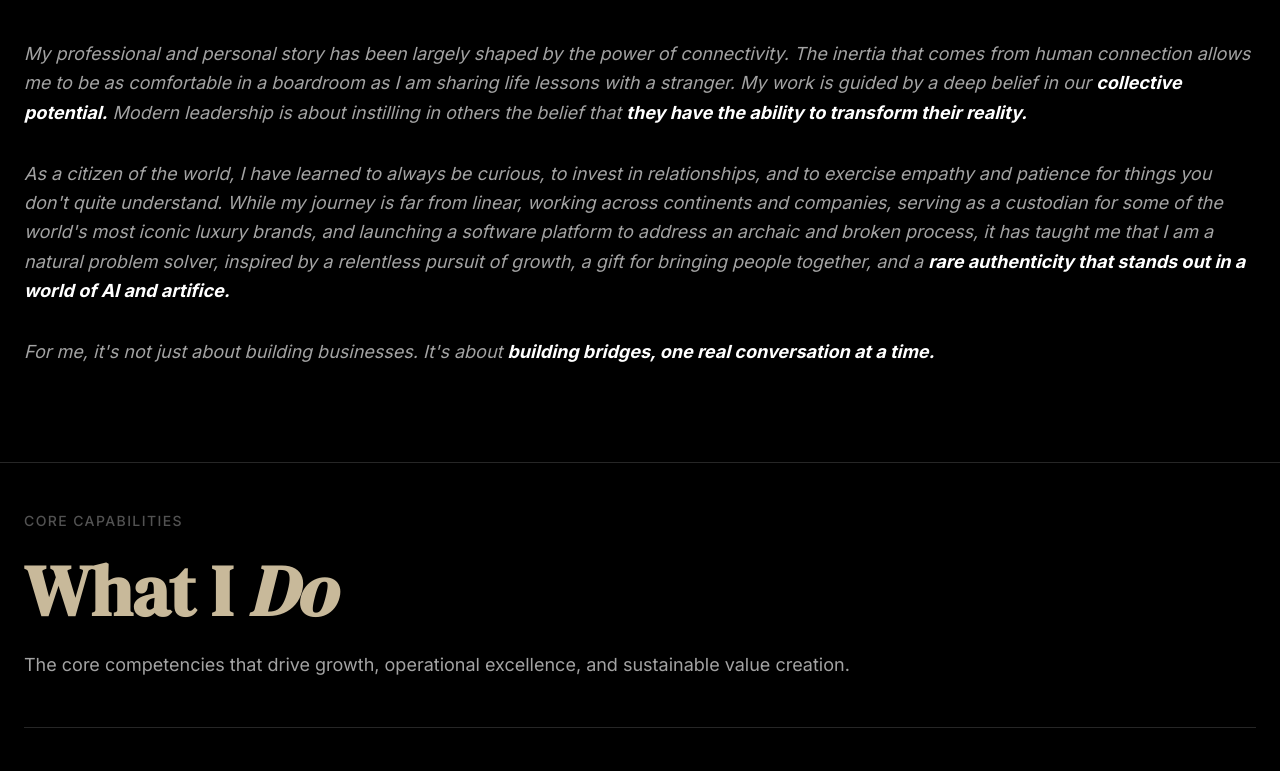
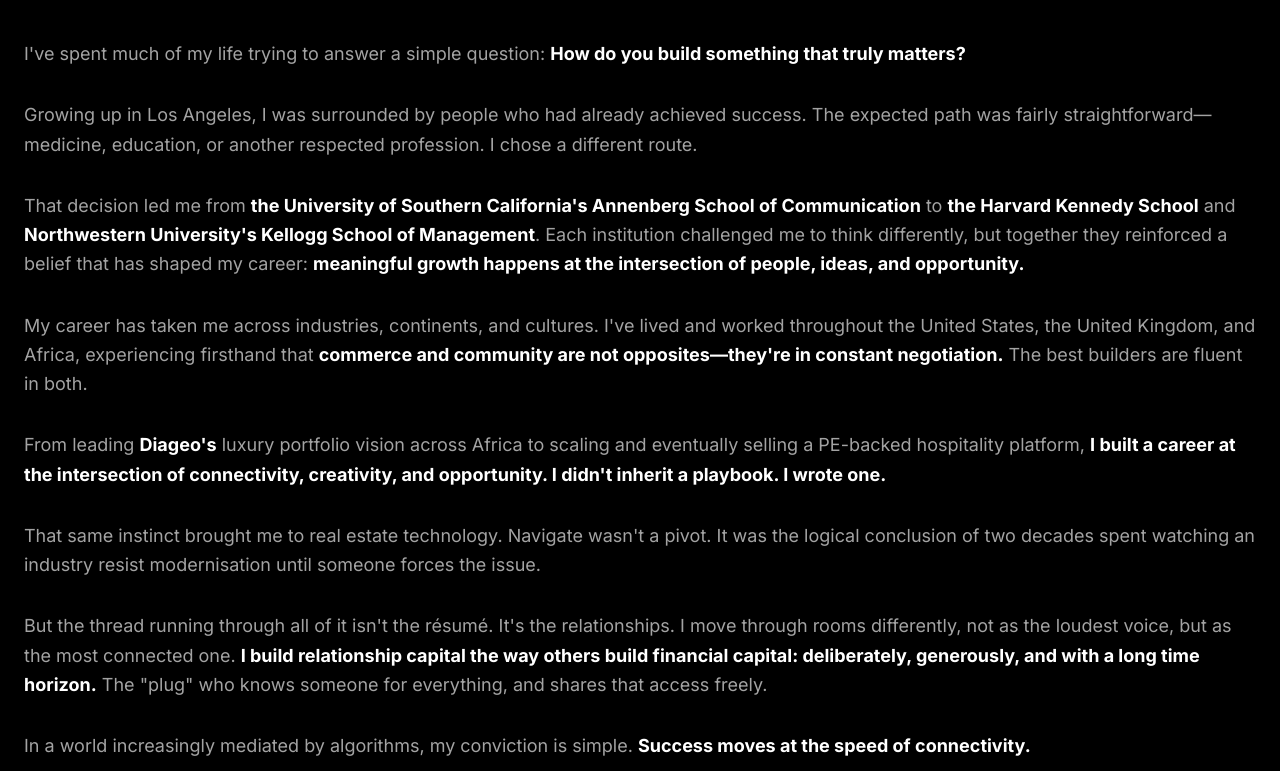
Before and after one commit to letsnavigatebmw/brandonmweaver, a React (Vite) app: page / in a window 1280 px wide. Shown: the part 1049-1820 px from the top of the page. Built offline with nearby package versions, Linux system fonts and the light colour scheme.

Commit message:
Revert About.jsx to original version: Restore 'Many Rooms, One Frequency' with full narrative

```diff
--- a/src/components/About.jsx
+++ b/src/components/About.jsx
@@ -29,14 +29,29 @@ export default function About() {
           <h2 className="text-6xl md:text-7xl font-serif mb-12" style={{ color: '#c8b99a' }}>Many Rooms, One <span className="italic">Frequency</span></h2>
 
           <div>
-            <p className="text-gray-400 text-lg leading-relaxed mb-8 italic">
-My professional and personal story has been largely shaped by the power of connectivity. The inertia that comes from human connection allows me to be as comfortable in a boardroom as I am sharing life lessons with a stranger. My work is guided by a deep belief in our <span className="font-bold text-white">collective potential.</span> Modern leadership is about instilling in others the belief that <span className="font-bold text-white">they have the ability to transform their reality.</span>
+            <p className="text-gray-400 text-lg leading-relaxed mb-8">
+I've spent much of my life trying to answer a simple question: <span className="font-bold text-white">How do you build something that truly matters?</span>
             </p>
-            <p className="text-gray-400 text-lg leading-relaxed mb-8 italic">
-As a citizen of the world, I have learned to always be curious, to invest in relationships, and to exercise empathy and patience for things you don't quite understand. While my journey is far from linear, working across continents and companies, serving as a custodian for some of the world's most iconic luxury brands, and launching a software platform to address an archaic and broken process, it has taught me that I am a natural problem solver, inspired by a relentless pursuit of growth, a gift for bringing people together, and a <span className="font-bold text-white">rare authenticity that stands out in a world of AI and artifice.</span>
+            <p className="text-gray-400 text-lg leading-relaxed mb-8">
+Growing up in Los Angeles, I was surrounded by people who had already achieved success. The expected path was fairly straightforward—medicine, education, or another respected profession. I chose a different route.
             </p>
-            <p className="text-gray-400 text-lg leading-relaxed italic">
-For me, it's not just about building businesses. It's about <span className="font-bold text-white">building bridges, one real conversation at a time.</span>
+            <p className="text-gray-400 text-lg leading-relaxed mb-8">
+That decision led me from <span className="font-bold text-white">the University of Southern California's Annenberg School of Communication</span> to <span className="font-bold text-white">the Harvard Kennedy School</span> and <span className="font-bold text-white">Northwestern University's Kellogg School of Management</span>. Each institution challenged me to think differently, but together they reinforced a belief that has shaped my career: <span className="font-bold text-white">meaningful growth happens at the intersection of people, ideas, and opportunity.</span>
+            </p>
+            <p className="text-gray-400 text-lg leading-relaxed mb-8">
+My career has taken me across industries, continents, and cultures. I've lived and worked throughout the United States, the United Kingdom, and Africa, experiencing firsthand that <span className="font-bold text-white">commerce and community are not opposites—they're in constant negotiation.</span> The best builders are fluent in both.
+            </p>
+            <p className="text-gray-400 text-lg leading-relaxed mb-8">
+From leading <span className="font-bold text-white">Diageo's</span> luxury portfolio vision across Africa to scaling and eventually selling a PE-backed hospitality platform, <span className="font-bold text-white">I built a career at the intersection of connectivity, creativity, and opportunity. I didn't inherit a playbook. I wrote one.</span>
+            </p>
+            <p className="text-gray-400 text-lg leading-relaxed mb-8">
+That same instinct brought me to real estate technology. Navigate wasn't a pivot. It was the logical conclusion of two decades spent watching an industry resist modernisation until someone forces the issue.
+            </p>
+            <p className="text-gray-400 text-lg leading-relaxed mb-8">
+But the thread running through all of it isn't the résumé. It's the relationships. I move through rooms differently, not as the loudest voice, but as the most connected one. <span className="font-bold text-white">I build relationship capital the way others build financial capital: deliberately, generously, and with a long time horizon.</span> The "plug" who knows someone for everything, and shares that access freely.
+            </p>
+            <p className="text-gray-400 text-lg leading-relaxed">
+In a world increasingly mediated by algorithms, my conviction is simple. <span className="font-bold text-white">Success moves at the speed of connectivity.</span>
             </p>
           </div>
         </div>
```
